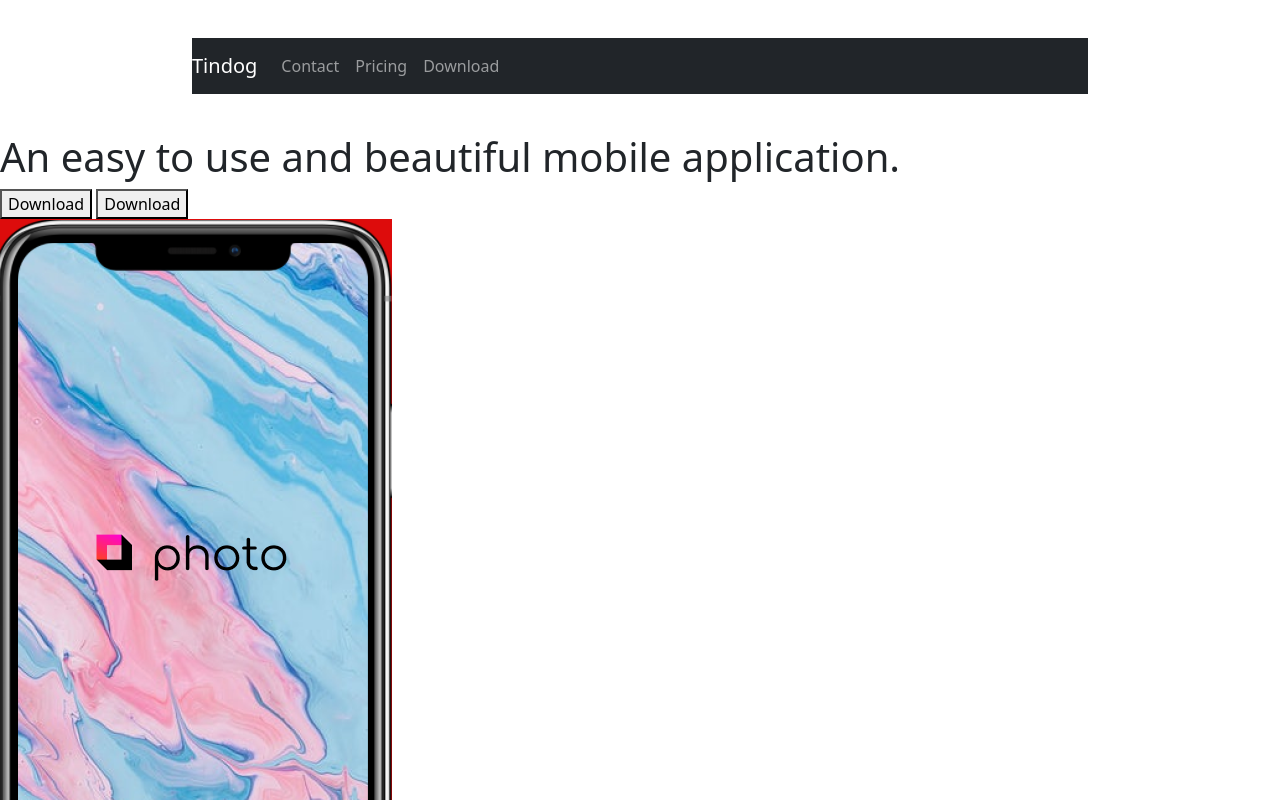
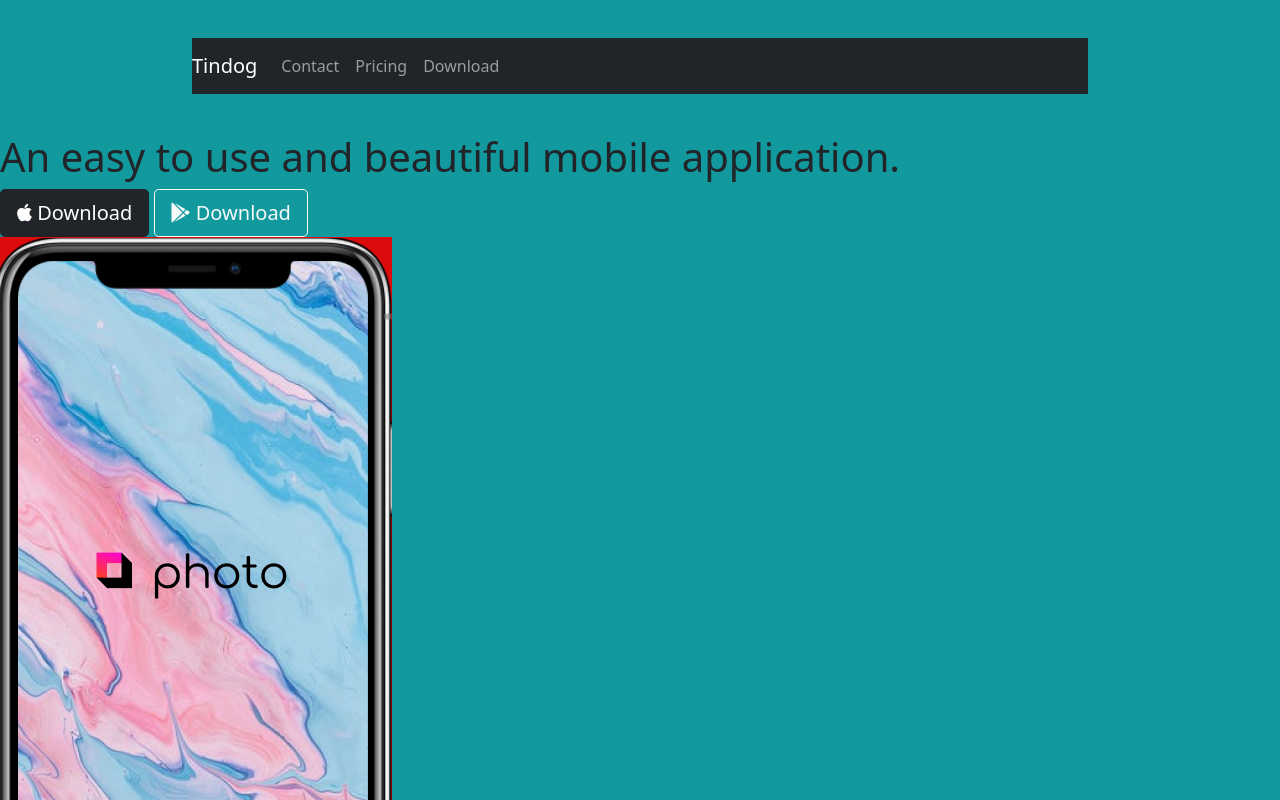
Before and after one commit to paperMountainn/Website-MobileApp, a plain HTML site: page index.html in a window 1280 px wide. Shown: the top 800 px of the page. Drawn offline with nearby package versions, Linux system fonts and the light colour scheme.

Commit message:
add comments, font-awesome cdn link, icons to the 2 download buttons

```diff
--- a/css/styles.css
+++ b/css/styles.css
@@ -1,6 +1,6 @@
-/* #title {
-    background-color: red ;
-} */
+#title {
+    background-color: #11999E ;
+}
 
 .container-fluid {
     padding: 3% 15%;
--- a/index.html
+++ b/index.html
@@ -4,8 +4,16 @@
     <meta charset="UTF-8">
     <meta name="viewport" content="width=device-width, initial-scale=1.0">
     <title>NotiGo</title>
+
+    <!-- Google Fonts -->
+    <link rel="preconnect" href="https://fonts.gstatic.com">
+    <link href="https://fonts.googleapis.com/css2?family=Montserrat&family=Ubuntu:wght@300&display=swap" rel="stylesheet">
+    <!-- Bootstrap Scripts-->
     <link href="https://cdn.jsdelivr.net/npm/bootstrap@5.0.0-beta1/dist/css/bootstrap.min.css" rel="stylesheet" integrity="sha384-giJF6kkoqNQ00vy+HMDP7azOuL0xtbfIcaT9wjKHr8RbDVddVHyTfAAsrekwKmP1" crossorigin="anonymous">
+    <!-- Our own External Stylesheet, styles.css -->
     <link rel="stylesheet" href="css/styles.css">
+    <!-- Font Awesome -->
+    <link rel="stylesheet" href="https://pro.fontawesome.com/releases/v5.10.0/css/all.css" integrity="sha384-AYmEC3Yw5cVb3ZcuHtOA93w35dYTsvhLPVnYs9eStHfGJvOvKxVfELGroGkvsg+p" crossorigin="anonymous"/>
 
 
 </head>
@@ -38,8 +46,8 @@
         <!-- Title -->
         <div>
             <h1>An easy to use and beautiful mobile application.</h1>
-            <button type="button">Download</button>
-            <button type="button">Download</button>
+            <button class="btn btn-dark btn-lg" type="button"><i class="fab fa-apple"></i> Download</button>
+            <button class="btn btn-outline-light btn-lg" type="button"><i class="fab fa-google-play"></i> Download</button>
         </div>
 
         <div>
```
